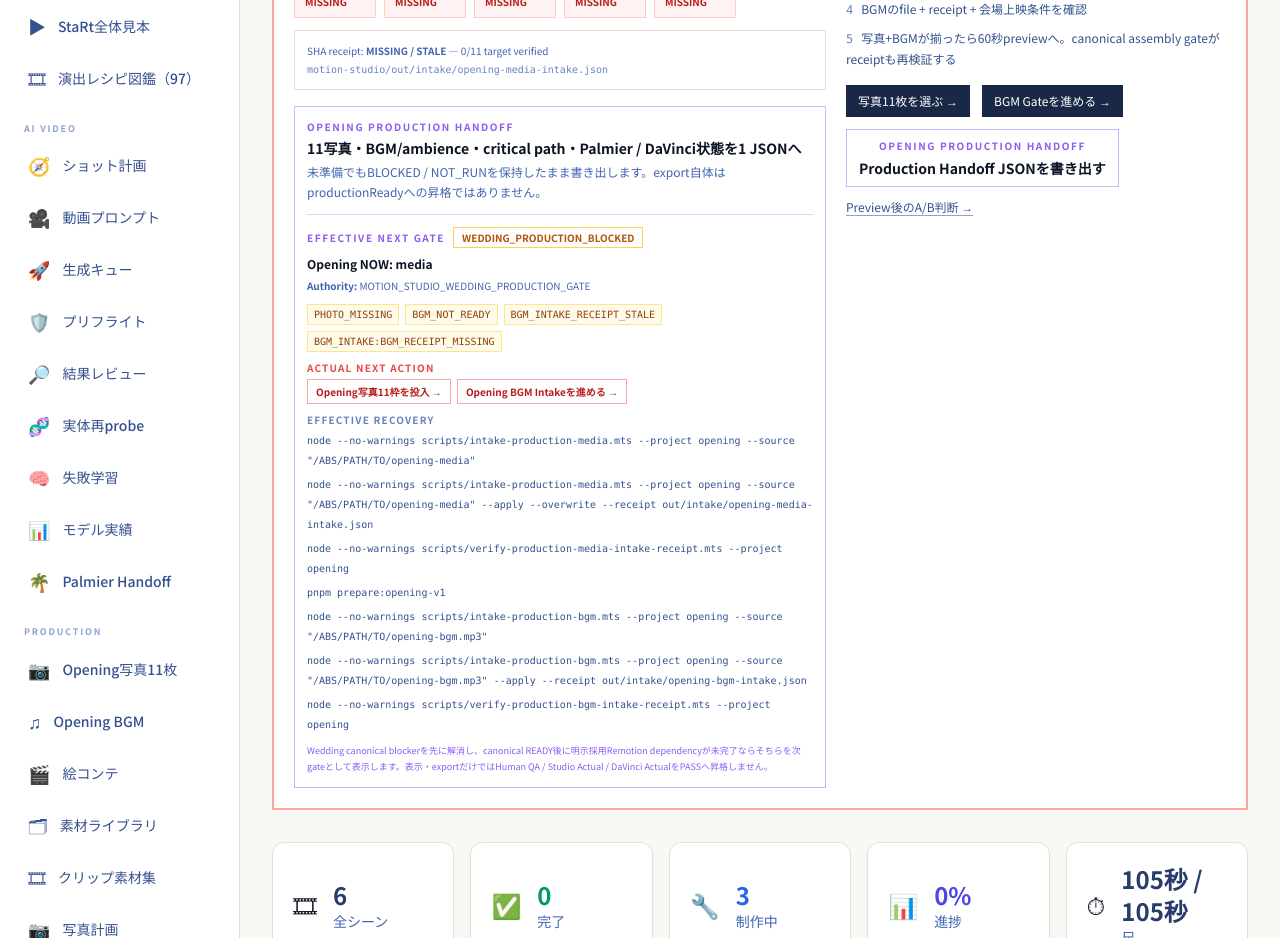
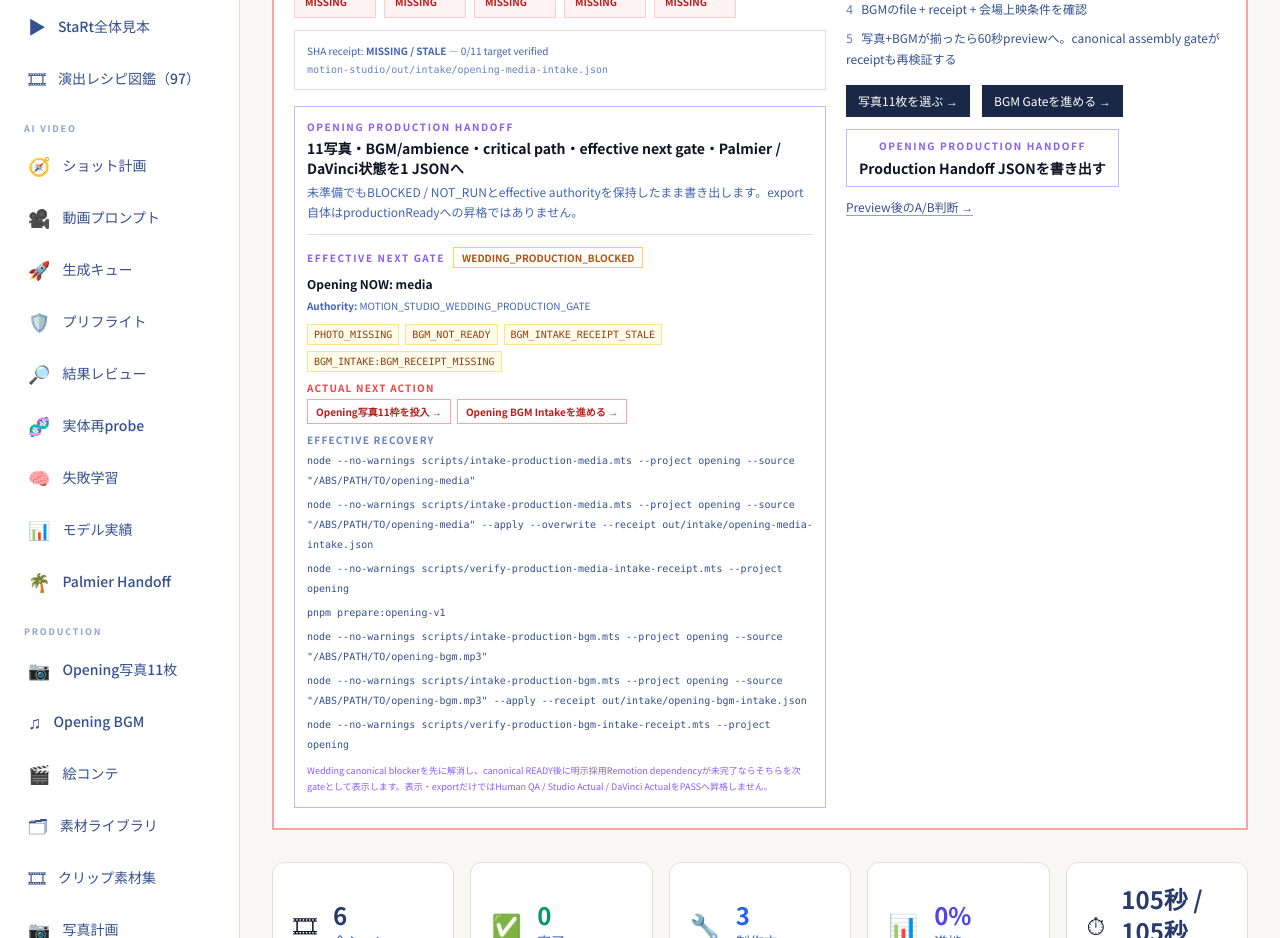
Before and after one commit to m-shogo/wedding-project, a React (Vite) app in the folder movie-dashboard/: page / in a window 1280 px wide. Shown: the part 1220-2158 px from the top of the page. Built offline with nearby package versions, Linux system fonts and the light colour scheme.

Commit message:
Movie: export effective Opening production overlay

```diff
--- a/movie-dashboard/src/components/OpeningProductionHandoffExportButton.tsx
+++ b/movie-dashboard/src/components/OpeningProductionHandoffExportButton.tsx
@@ -1,16 +1,16 @@
-import {buildOpeningProductionStatusHandoffJson} from "../data/openingProductionStatusHandoff";
 import {downloadText} from "../lib/exporters";
+import {buildOpeningEffectiveProductionHandoffJson} from "../lib/effectiveProductionHandoffExport";
 import {buildPalmierWeddingProductionGate} from "../lib/palmierWeddingProductionGate";
 import {EffectiveProductionNextGateSummary} from "./EffectiveProductionNextGateSummary";
 
 export function OpeningProductionHandoffExportButton({compact = false}: {compact?: boolean}) {
   const effectiveProject = buildPalmierWeddingProductionGate("opening").projects[0];
-  const exportHandoff = () => downloadText(buildOpeningProductionStatusHandoffJson(), "opening-v1-production-handoff.json");
+  const exportHandoff = () => downloadText(buildOpeningEffectiveProductionHandoffJson(), "opening-v1-production-handoff.json");
   return <div className={compact ? "inline-block" : "w-full border border-violet-300 dark:border-violet-700 px-3 py-3"}>
     <button type="button" onClick={exportHandoff} className={compact ? "px-3 py-2 border border-violet-300 dark:border-violet-700 text-xs font-semibold text-violet-700 dark:text-violet-300" : "w-full text-left"}>
       <span className="block text-[10px] tracking-[0.16em] font-semibold text-violet-500 dark:text-violet-300">OPENING PRODUCTION HANDOFF</span>
-      <span className="mt-1 block text-sm font-bold text-navy-900 dark:text-sand-100">{compact ? "Production Handoff JSONを書き出す" : "11写真・BGM/ambience・critical path・Palmier / DaVinci状態を1 JSONへ"}</span>
-      {!compact ? <span className="mt-1 block text-xs leading-5 text-navy-500 dark:text-navy-300">未準備でもBLOCKED / NOT_RUNを保持したまま書き出します。export自体はproductionReadyへの昇格ではありません。</span> : null}
+      <span className="mt-1 block text-sm font-bold text-navy-900 dark:text-sand-100">{compact ? "Production Handoff JSONを書き出す" : "11写真・BGM/ambience・critical path・effective next gate・Palmier / DaVinci状態を1 JSONへ"}</span>
+      {!compact ? <span className="mt-1 block text-xs leading-5 text-navy-500 dark:text-navy-300">未準備でもBLOCKED / NOT_RUNとeffective authorityを保持したまま書き出します。export自体はproductionReadyへの昇格ではありません。</span> : null}
     </button>
     {!compact && effectiveProject ? <EffectiveProductionNextGateSummary projectLabel="Opening" gate={effectiveProject.effectiveNextGate} /> : null}
   </div>;
```
